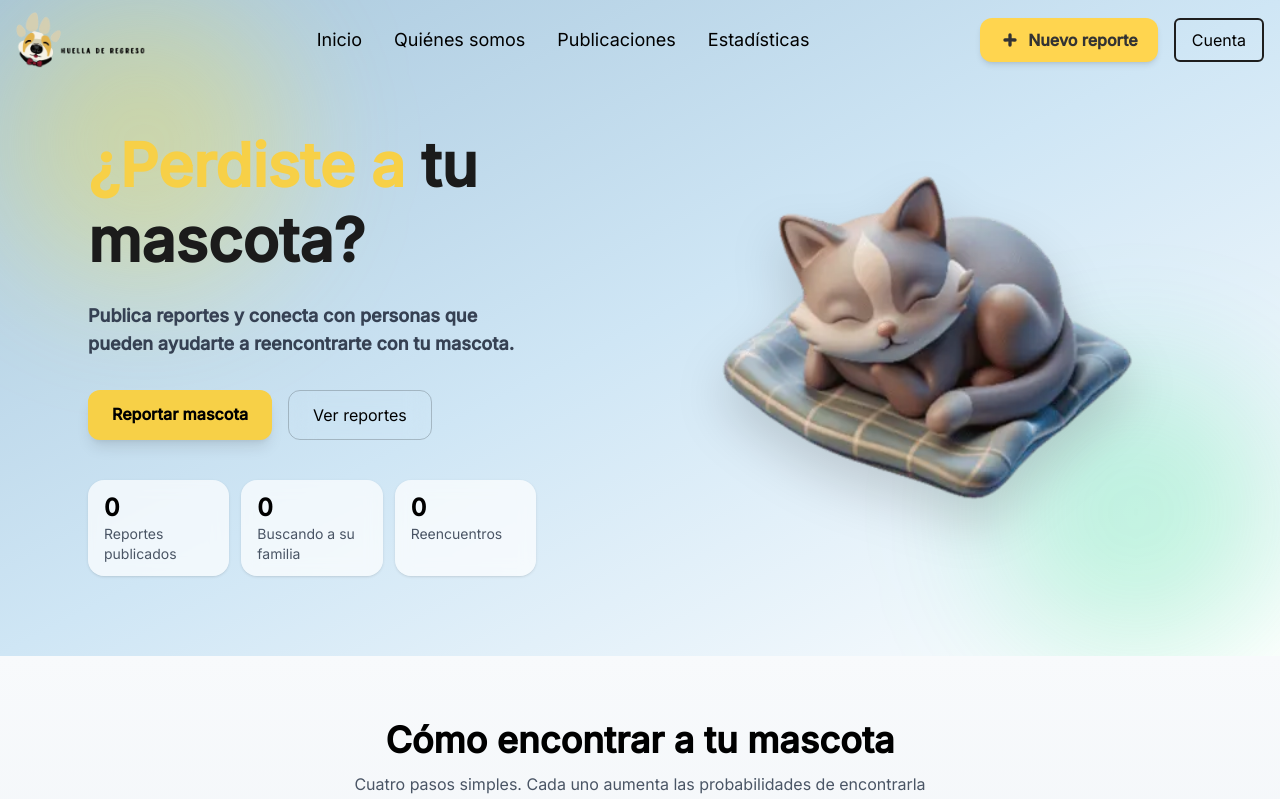
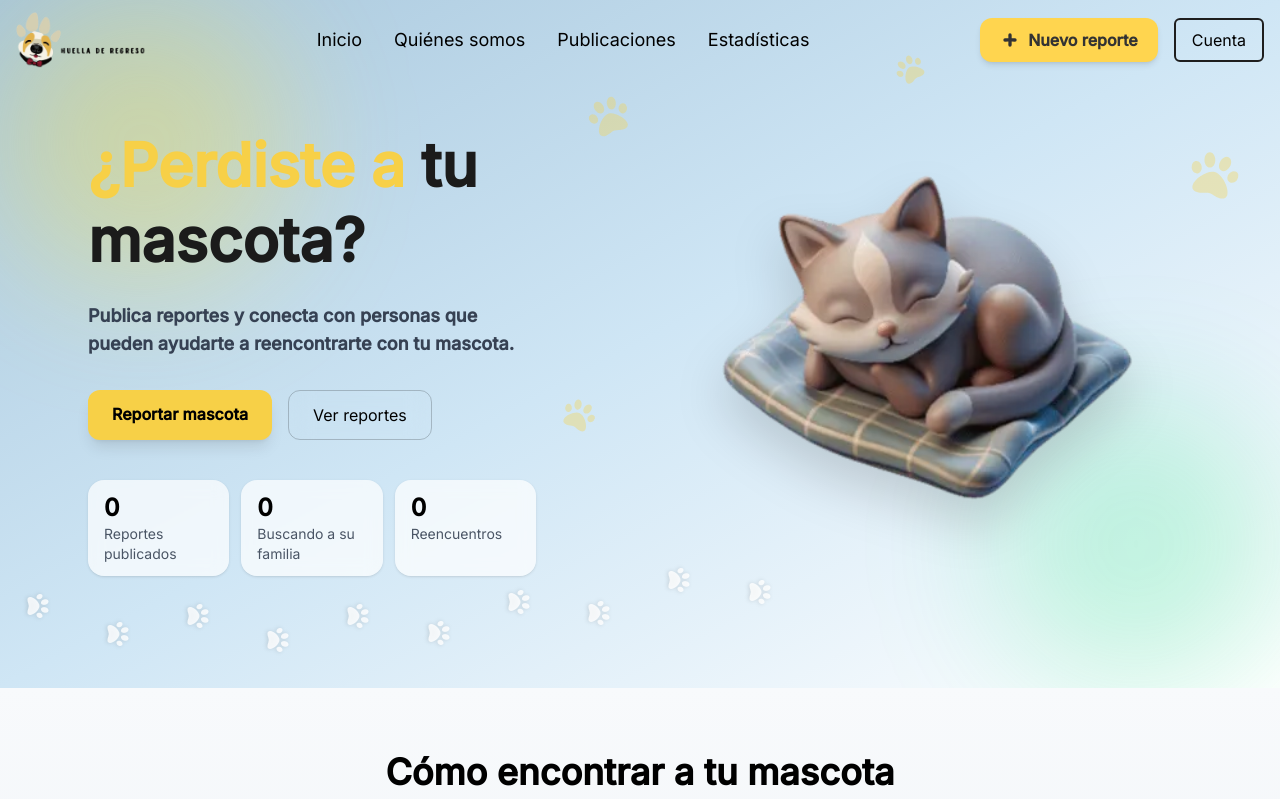
Before and after one commit to JuliRSDev/huella-de-regreso, a React (Vite) app: page / in a window 1280 px wide. Shown: the top 799 px of the page. Built offline with nearby package versions, Linux system fonts and the light colour scheme; no server answers; the database is empty.

Commit message:
feat(home): add a paw print trail to the hero background

```diff
--- a/src/components/home/Banner.jsx
+++ b/src/components/home/Banner.jsx
@@ -2,6 +2,7 @@ import dogImg from "../../assets/pet-flot.webp"
 import { Link } from "react-router-dom";
 import { motion } from "framer-motion";
 import { usePetStats, formatStat } from "../../hooks/usePetStats";
+import PawTrail from "./PawTrail";
 
 const BANNER_STATS = [
   { key: "total", label: "Reportes publicados" },
@@ -13,11 +14,13 @@ const Banner = () => {
   const stats = usePetStats();
 
   return (
-    <section className="relative overflow-hidden bg-linear-to-br from-[#A8C7DC] via-[#cfe6f5] to-white pt-28 pb-16 md:pt-32 md:pb-20">
+    <section className="relative overflow-hidden bg-linear-to-br from-[#A8C7DC] via-[#cfe6f5] to-white pt-28 pb-32 md:pt-32 md:pb-28">
 
       {/* BLOBS decorativos */}
       <div className="absolute top-0 left-0 w-72 h-72 bg-yellow-300/30 rounded-full blur-3xl"></div>
       <div className="absolute bottom-0 right-0 w-72 h-72 bg-green-400/20 rounded-full blur-3xl"></div>
+
+      <PawTrail />
 
       <div className="relative max-w-6xl mx-auto px-6 grid md:grid-cols-2 items-center gap-12">
 
--- /dev/null
+++ b/src/components/home/PawTrail.jsx
@@ -0,0 +1,47 @@
+import { FaPaw } from "react-icons/fa"
+
+const STEPS = 16
+
+// A walking trail along the bottom of the hero that turns upwards past the picture.
+// Left and right prints alternate a little to each side of the path, like real footprints.
+const TRAIL = Array.from({ length: STEPS }, (_, i) => {
+  const t = i / (STEPS - 1)
+  const climb = Math.max(0, (t - 0.78) / 0.22) ** 2
+  const side = i % 2 === 0 ? -1.6 : 1.6
+  return {
+    left: 2 + t * 94,
+    top: 88 - 6 * t - 34 * climb + 3 * Math.sin(t * Math.PI * 2) + side,
+    rotate: 90 - 45 * climb,
+    delay: i * 0.12,
+    // On phones the hero is one column, so the right half of the trail would cross the cards
+    desktopOnly: t > 0.6,
+  }
+})
+
+const SCATTERED = [
+  { top: "14%", left: "46%", size: "w-10 h-10", rotate: -20 },
+  { top: "58%", left: "44%", size: "w-8 h-8", rotate: 25 },
+  { top: "22%", left: "93%", size: "w-12 h-12", rotate: 15 },
+  { top: "8%", left: "70%", size: "w-7 h-7", rotate: -35 },
+]
+
+const PawTrail = () => (
+  <div aria-hidden="true" className="pointer-events-none absolute inset-0">
+    {TRAIL.map((paw) => (
+      <FaPaw
+        key={`trail-${paw.left}`}
+        className={`paw-step absolute w-5 h-5 md:w-6 md:h-6 text-white/80 drop-shadow-sm ${paw.desktopOnly ? 'hidden md:block' : ''}`}
+        style={{ top: `${paw.top}%`, left: `${paw.left}%`, transform: `rotate(${paw.rotate}deg)`, animationDelay: `${paw.delay}s` }}
+      />
+    ))}
+    {SCATTERED.map((paw) => (
+      <FaPaw
+        key={`scattered-${paw.top}-${paw.left}`}
+        className={`hidden md:block absolute ${paw.size} text-[#F7D047]/35`}
+        style={{ top: paw.top, left: paw.left, transform: `rotate(${paw.rotate}deg)` }}
+      />
+    ))}
+  </div>
+)
+
+export default PawTrail
--- a/src/styles/home.css
+++ b/src/styles/home.css
@@ -43,3 +43,17 @@ summary::-webkit-details-marker {
 .help-container p {
     color: var(--subtitulo-color);
 }
+/* HUELLAS DEL BANNER: aparecen una tras otra, como alguien caminando */
+@keyframes paw-step-in {
+  from { opacity: 0; }
+  to { opacity: 1; }
+}
+
+.paw-step {
+  opacity: 0;
+  animation: paw-step-in 0.4s ease-out forwards;
+}
+
+@media (prefers-reduced-motion: reduce) {
+  .paw-step { animation: none; opacity: 1; }
+}
```
